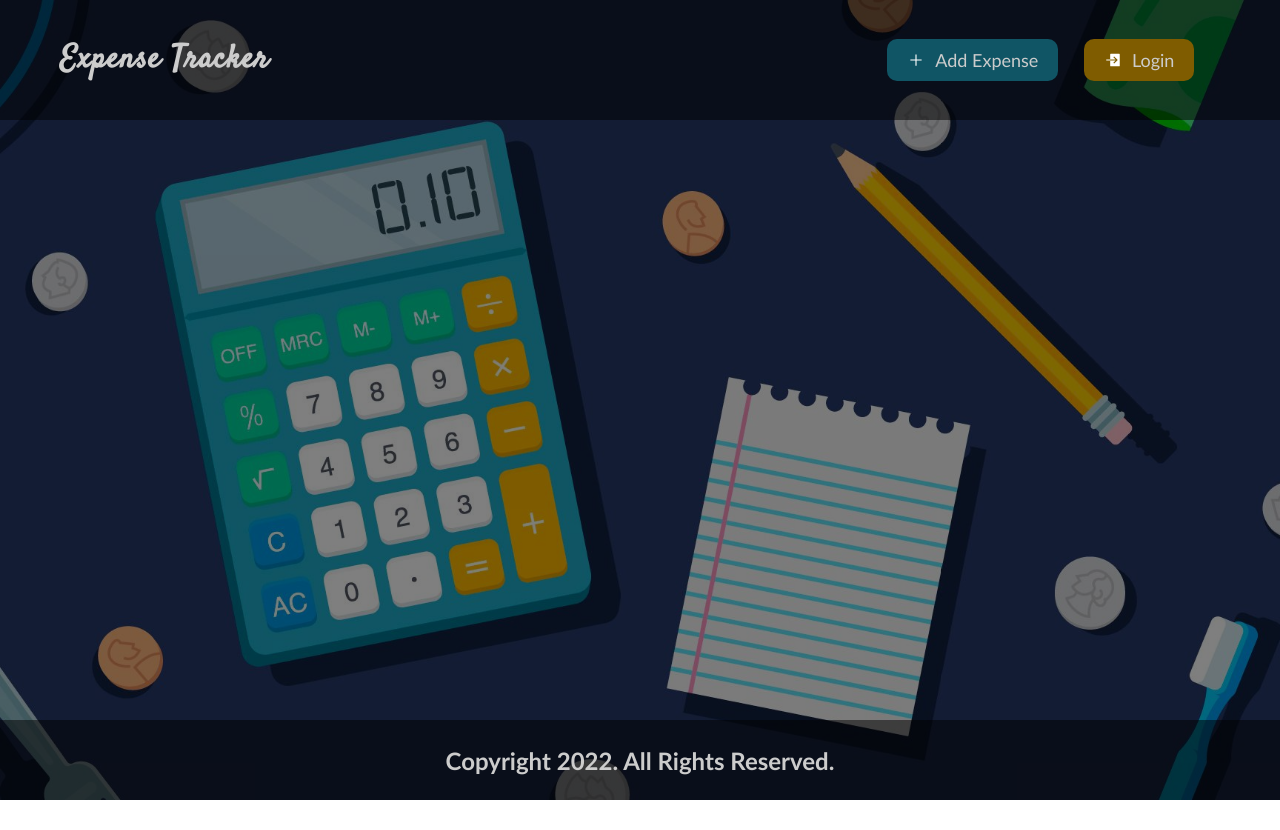
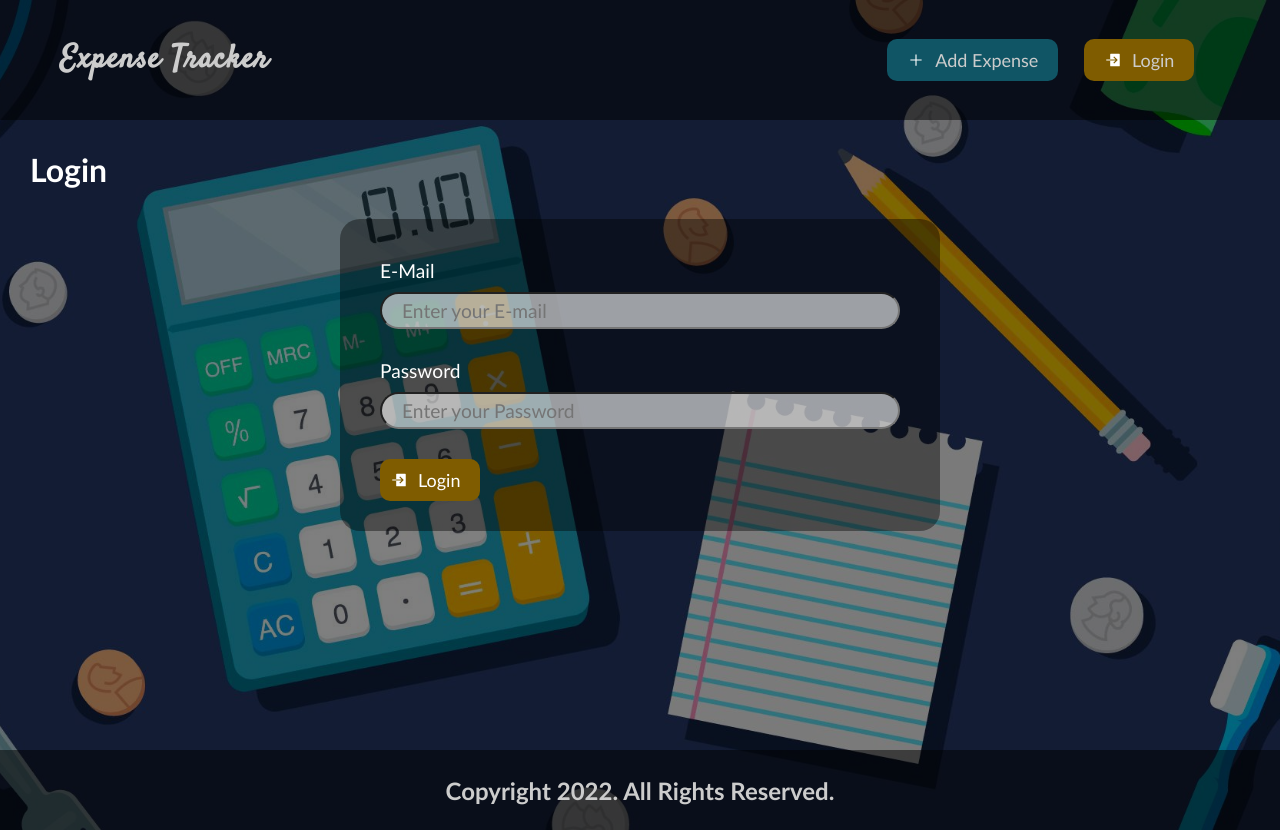
Before and after one commit to Mistry-Shubham/expense-tracker, a React (Create React App) app in the folder frontend/: page /login in a window 1280 px wide. Before the commit the page ends 800 px from the top, so only its background shows below. Built offline with nearby package versions, Linux system fonts and the light colour scheme.

Commit message:
Added Loader Message FormContainer components, user constant reducer action for login, loginScreen and modified Header component.

```diff
--- a/frontend/src/App.js
+++ b/frontend/src/App.js
@@ -1,6 +1,7 @@
 import { Routes, Route } from 'react-router-dom';
 import Header from './components/Header';
 import HomeScreen from './screens/HomeScreen';
+import LoginScreen from './screens/LoginScreen';
 import Footer from './components/Footer';
 import './App.css';
 
@@ -12,6 +13,7 @@ const App = () => {
 				<main className="App">
 					<Routes>
 						<Route path="/" element={<HomeScreen />} />
+						<Route path="/login" element={<LoginScreen />} />
 					</Routes>
 				</main>
 				<Footer />
--- /dev/null
+++ b/frontend/src/actions/userActions.js
@@ -0,0 +1,36 @@
+import axios from 'axios';
+import {
+	USER_LOGIN_REQUEST,
+	USER_LOGIN_SUCCESS,
+	USER_LOGIN_FAIL,
+} from '../constants/userConstants';
+
+export const login = (email, password) => async (dispatch) => {
+	try {
+		dispatch({ type: USER_LOGIN_REQUEST });
+
+		const config = {
+			headers: {
+				'Content-Type': 'application/json',
+			},
+		};
+
+		const { data } = await axios.post(
+			'/api/users/login',
+			{ email, password },
+			config
+		);
+
+		dispatch({ type: USER_LOGIN_SUCCESS, payload: data });
+
+		localStorage.setItem('userInfo', JSON.stringify(data));
+	} catch (err) {
+		dispatch({
+			type: USER_LOGIN_FAIL,
+			payload:
+				err.respomse && err.respomse.data.message
+					? err.respomse.data.message
+					: err.message,
+		});
+	}
+};
--- /dev/null
+++ b/frontend/src/components/FormContainer.js
@@ -0,0 +1,9 @@
+const FormContainer = ({ handler, children }) => {
+	return (
+		<div className="form-container">
+			<form onSubmit={handler}>{children}</form>
+		</div>
+	);
+};
+
+export default FormContainer;
--- a/frontend/src/components/Header.js
+++ b/frontend/src/components/Header.js
@@ -1,26 +1,74 @@
 import { useState } from 'react';
-import { IoLogInSharp, IoMenuSharp, IoAddSharp } from 'react-icons/io5';
+import { Link } from 'react-router-dom';
+import { useSelector } from 'react-redux';
+import {
+	IoLogInSharp,
+	IoMenuSharp,
+	IoAddSharp,
+	IoChevronDownSharp,
+	IoPersonSharp,
+	IoLogOutSharp,
+	IoIdCardSharp,
+} from 'react-icons/io5';
 import './components-style.css';
 
 const Header = () => {
 	const [show, setShow] = useState(false);
+	const [dropdown, setDropdown] = useState(true);
+
+	const { userInfo } = useSelector((state) => state.userLogin);
 
 	return (
 		<header className="header">
 			<div className="container">
+				<Link to="/" className="remove-link-underline">
 					<h1 className="title">Expense Tracker</h1>
+				</Link>
 				<div className="navs" id={show ? 'hidden' : ''}>
+					<Link to="/" className="remove-link-underline">
 						<button className="add-expense-button primary-button">
 							<IoAddSharp className="margin-right" />
 							Add Expense
 						</button>
+					</Link>
+					{userInfo._id ? (
+						<div className="dropdown">
+							<button
+								onClick={() => setDropdown(!dropdown)}
+								className="primary-button login-button"
+							>
+								{<IoPersonSharp className="margin-right" />}
+								{userInfo.firstName}
+								{<IoChevronDownSharp className="margin-left" />}
+							</button>
+							<div
+								id={dropdown ? 'dropdown-content-close' : 'dropdown-content'}
+							>
+								<Link to={'/profile'} className="remove-link-underline">
+									<div className="dropdown-item">
+										<IoIdCardSharp className="margin-right dropdown-icon" />
+										{`Profile - ${userInfo.firstName} ${userInfo.lastName}`}
+									</div>
+								</Link>
+								<Link to={'/'} className="remove-link-underline">
+									<div className="dropdown-item">
+										<IoLogOutSharp className="margin-right dropdown-icon" />
+										Logout
+									</div>
+								</Link>
+							</div>
+						</div>
+					) : (
+						<Link to="/login" className="remove-link-underline">
 							<button className="login-button primary-button">
 								<IoLogInSharp className="margin-right" />
 								Login
 							</button>
+						</Link>
+					)}
 				</div>
 				<div className="menu">
-					<IoMenuSharp onClick={() => setShow(!show)} />
+					<IoMenuSharp className="menu-icon" onClick={() => setShow(!show)} />
 				</div>
 			</div>
 		</header>
--- /dev/null
+++ b/frontend/src/components/Loader.js
@@ -0,0 +1,5 @@
+const Loader = () => {
+	return <div className="loader-spinner"></div>;
+};
+
+export default Loader;
--- /dev/null
+++ b/frontend/src/components/Message.js
@@ -0,0 +1,22 @@
+import {
+	IoAlertCircleSharp,
+	IoCheckmarkCircleSharp,
+	IoInformationCircle,
+} from 'react-icons/io5';
+
+const Message = ({ type = 'error', children }) => {
+	return (
+		<div className="alert-message" id={type}>
+			{type === 'info' ? (
+				<IoInformationCircle className="margin-right alert-icon" />
+			) : type === 'success' ? (
+				<IoCheckmarkCircleSharp className="margin-right alert-icon" />
+			) : type === 'error' ? (
+				<IoAlertCircleSharp className="margin-right alert-icon" />
+			) : null}
+			{children}
+		</div>
+	);
+};
+
+export default Message;
--- a/frontend/src/components/components-style.css
+++ b/frontend/src/components/components-style.css
@@ -1,5 +1,121 @@
 @import url('https://fonts.googleapis.com/css2?family=Satisfy&display=swap');
 
+/* CSS for Spinner */
+.loader-spinner {
+	border: 6px solid #f3f3f3;
+	border-top: 6px solid #3498db;
+	height: 50px;
+	width: 50px;
+	border-radius: 50%;
+	margin-inline: auto;
+	animation: spin 2s linear infinite;
+}
+
+@keyframes spin {
+	0% {
+		transform: rotate(0deg);
+	}
+	100% {
+		transform: rotate(360deg);
+	}
+}
+
+/* CSS for Alert Message */
+.alert-message {
+	display: flex;
+	align-items: center;
+	flex-wrap: wrap;
+	padding: 5px 30px;
+	width: 90%;
+	margin-inline: auto;
+	color: black;
+	font-size: 25px;
+	border-radius: 20px;
+}
+
+#info {
+	background-color: rgba(190, 227, 248, 0.8);
+	border: 2px solid blue;
+}
+
+#info .alert-icon {
+	fill: #3182ce;
+	font-size: 30px;
+	margin-right: 1vw;
+}
+
+#success {
+	background-color: rgba(198, 246, 213, 0.8);
+	border: 2px solid green;
+}
+
+#success .alert-icon {
+	fill: #38a169;
+	font-size: 30px;
+	margin-right: 1vw;
+}
+
+#error {
+	background-color: rgba(254, 215, 215, 0.8);
+	border: 2px solid red;
+}
+
+#error .alert-icon {
+	fill: #e53e3e;
+	font-size: 30px;
+	margin-right: 1vw;
+}
+
+/* CSS for Form Container */
+.form-container {
+	display: flex;
+	flex-direction: column;
+	justify-content: center;
+	align-items: center;
+}
+.form-container form {
+	display: flex;
+	flex-direction: column;
+	background-color: rgba(0, 0, 0, 0.4);
+	padding: 30px 40px;
+	border-radius: 20px;
+	width: 600px;
+	height: fit-content;
+}
+
+.form-container .spacer {
+	height: 20px;
+}
+
+.form-container .form-label {
+	margin-top: 10px;
+	font-size: 1.2rem;
+}
+
+.form-container .form-input {
+	color: rgb(0, 0, 0);
+	background-color: rgba(255, 255, 255, 0.6);
+	margin-top: 10px;
+	font-size: 1.2rem;
+	padding: 5px 20px;
+	border-radius: 50vh;
+}
+
+.form-container .form-input:focus {
+	background-color: rgba(255, 255, 255, 1);
+}
+
+.form-container .form-submit-button {
+	display: flex;
+	align-items: center;
+	padding: 10px;
+	width: 100px;
+	margin-top: 10px;
+
+	font-size: large;
+}
+
+/* CSS for Header */
 .header .container {
 	display: flex;
 	height: 15vh;
@@ -35,6 +151,45 @@
 	align-items: center;
 }
 
+.header .dropdown {
+	display: inline-block;
+	position: relative;
+}
+
+.header #dropdown-content-close {
+	display: none;
+}
+
+.header #dropdown-content {
+	display: flex;
+	flex-direction: column;
+	justify-content: center;
+	position: absolute;
+	background-color: rgba(255, 255, 255, 1);
+	border-radius: 10px;
+	overflow: hidden;
+	top: 50px;
+	right: 2vw;
+	height: fit-content;
+	width: 150%;
+}
+
+.header .dropdown-icon {
+	fill: rgba(0, 0, 0, 0.6);
+}
+
+.header .dropdown-item {
+	display: flex;
+	align-items: center;
+	font-size: large;
+	padding: 15px;
+	color: rgba(0, 0, 0, 0.6);
+}
+
+.header .dropdown-item:hover {
+	background-color: #ddd;
+}
+
 .header .add-expense-button {
 	display: flex;
 	background-color: #105565;
@@ -56,12 +211,17 @@
 .header .menu {
 	display: none;
 	font-size: xx-large;
-	color: #ccc;
 }
 
-.header .menu:hover {
-	color: cyan;
+.header .menu .menu-icon {
+	fill: #ccc;
 }
+
+.header .menu .menu-icon:hover {
+	fill: cyan;
+}
+
+/* CSS for Footer */
 
 .footer .container {
 	display: flex;
@@ -77,36 +237,7 @@
 	color: #ccc;
 }
 
-@media only screen and (max-width: 700px) {
-	.header .menu {
-		display: flex;
-	}
-
-	.header .navs {
-		display: none;
-	}
-
-	.header .login-button,
-	.header .add-expense-button {
-		margin-bottom: 20px;
-	}
-
-	.header #hidden {
-		position: absolute;
-		right: 0px;
-		top: 15vh;
-		height: auto;
-		width: 100%;
-		background-color: var(--background-hr-fr);
-		display: flex;
-		justify-content: space-evenly;
-		align-items: center;
-	}
-
-	.footer .content {
-		font-size: medium;
-	}
-}
+/* CSS for Expense Card */
 
 .expense-container {
 	display: flex;
@@ -173,6 +304,42 @@
 }
 
 @media only screen and (max-width: 700px) {
+	.alert-message {
+		padding: 5px 10px;
+	}
+
+	.form-container form {
+		width: 90vw;
+	}
+
+	.header .menu {
+		display: flex;
+	}
+
+	.header .navs {
+		display: none;
+	}
+
+	.header .login-button,
+	.header .add-expense-button {
+		margin-bottom: 20px;
+	}
+
+	.header #hidden {
+		position: absolute;
+		right: 0px;
+		top: 15vh;
+		height: auto;
+		width: 100%;
+		background-color: var(--background-hr-fr);
+		display: flex;
+		justify-content: space-evenly;
+		align-items: center;
+	}
+
+	.footer .content {
+		font-size: medium;
+	}
 	.expense-list {
 		margin: 0px;
 	}
--- /dev/null
+++ b/frontend/src/constants/userConstants.js
@@ -0,0 +1,3 @@
+export const USER_LOGIN_REQUEST = 'USER_LOGIN_REQUEST';
+export const USER_LOGIN_SUCCESS = 'USER_LOGIN_SUCCESS';
+export const USER_LOGIN_FAIL = 'USER_LOGIN_FAIL';
--- a/frontend/src/index.css
+++ b/frontend/src/index.css
@@ -47,3 +47,11 @@ body {
 .margin-right {
 	margin-right: 10px;
 }
+
+.margin-left {
+	margin-left: 10px;
+}
+
+.remove-link-underline {
+	text-decoration: none;
+}
--- /dev/null
+++ b/frontend/src/reducers/userReducers.js
@@ -0,0 +1,18 @@
+import {
+	USER_LOGIN_REQUEST,
+	USER_LOGIN_SUCCESS,
+	USER_LOGIN_FAIL,
+} from '../constants/userConstants';
+
+export const userLoginReducer = (state = {}, action) => {
+	switch (action.type) {
+		case USER_LOGIN_REQUEST:
+			return { loading: true };
+		case USER_LOGIN_SUCCESS:
+			return { loading: false, userInfo: action.payload };
+		case USER_LOGIN_FAIL:
+			return { loading: false, error: action.payload };
+		default:
+			return state;
+	}
+};
--- /dev/null
+++ b/frontend/src/screens/LoginScreen.js
@@ -0,0 +1,82 @@
+import { useState, useEffect } from 'react';
+import { useNavigate } from 'react-router-dom';
+import { useDispatch, useSelector } from 'react-redux';
+import { IoLogInSharp } from 'react-icons/io5';
+import Loader from '../components/Loader';
+import Message from '../components/Message';
+import FormContainer from '../components/FormContainer';
+import { login } from '../actions/userActions';
+
+const LoginScreen = () => {
+	const dispatch = useDispatch();
+	const navigate = useNavigate();
+
+	const [email, setEmail] = useState('');
+	const [password, setPassword] = useState('');
+
+	const { userInfo } = useSelector((state) => state.userLogin);
+
+	useEffect(() => {
+		if (userInfo._id) {
+			navigate('/');
+		}
+	}, [userInfo, navigate]);
+
+	const submitHandler = (e) => {
+		e.preventDefault();
+		dispatch(login(email, password));
+		navigate('/');
+	};
+
+	return (
+		<div className="main-container">
+			<div className="login-screen">
+				{false ? (
+					<Loader />
+				) : false ? (
+					<Message>Helo</Message>
+				) : (
+					<>
+						<h2 className="screen-title">Login</h2>
+						<FormContainer handler={submitHandler}>
+							<label htmlFor="email" className="form-label">
+								E-Mail
+							</label>
+							<input
+								type="text"
+								id="email"
+								className="form-input"
+								value={email}
+								onChange={(e) => setEmail(e.target.value)}
+								placeholder="Enter your E-mail"
+							/>
+
+							<span className="spacer"></span>
+
+							<label htmlFor="password" className="form-label">
+								Password
+							</label>
+							<input
+								type="password"
+								id="password"
+								className="form-input"
+								value={password}
+								onChange={(e) => setPassword(e.target.value)}
+								placeholder="Enter your Password"
+							/>
+
+							<span className="spacer"></span>
+
+							<button className="primary-button form-submit-button">
+								<IoLogInSharp className="margin-right" />
+								Login
+							</button>
+						</FormContainer>
+					</>
+				)}
+			</div>
+		</div>
+	);
+};
+
+export default LoginScreen;
```
Also changed, not shown: frontend/src/store.js (+9 -2 lines). Lines whose indentation alone changed are shown as unchanged.
